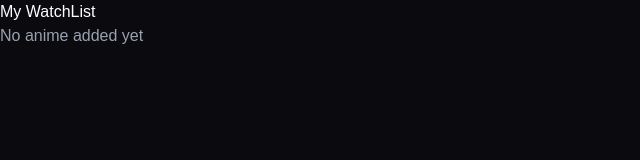
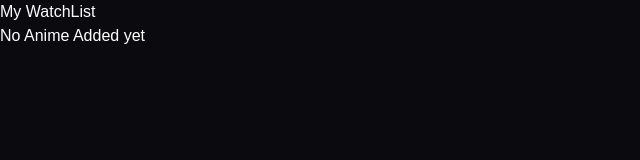
Before and after one commit to Pritam26dev/AniSpace, a Next.js app in the folder anispace/: page /watchlist in a window 1280 px wide. Shown: the top 160 px of the page, without its empty margins (0-640 px from the left). Built offline with nearby package versions, Linux system fonts and the light colour scheme.

Commit message:
watchlist page

```diff
--- a/anispace/src/app/watchlist/page.jsx
+++ b/anispace/src/app/watchlist/page.jsx
@@ -3,21 +3,38 @@ import {useEffect,useState} from "react";
 
 export default function WatchlistPage(){
     const [watchlist,setWatchlist]=useState([]);
+    console.log(watchlist);
 
-    useEffect(()=>{
-        const savedWatchlist=localStorage.getItem("watchlist");
+    useEffect(() => {
+  const savedWatchlist = localStorage.getItem("watchlist");
 
-        if(savedWatchlist){
-            setWatchlist(
-                JSON.parse(savedWatchlist)
-            )
-        }
-    })
+  if (savedWatchlist) {
+    setWatchlist(JSON.parse(savedWatchlist));
+  }
+}, []);
     return(
         <main>
             <h1>My WatchList</h1>
 
-            <p className="text-gray-400 mt-4"> No anime added yet</p>
+            <div className="grid grid-cols-2 md:grid-cols-4 gap-6 mt-6">
+                {watchlist.length === 0?(
+                <p>
+                    No Anime Added yet
+                </p>
+            ):(
+                watchlist.map((anime)=>(
+                    <div key={anime.id}
+                    className="bg-[#14141c] rounded-xl overflow-hidden">
+                        <div className="p-4">
+                            <h2 className="font-semibold">
+                                {anime.title}
+                            </h2>
+                        </div>
+                    </div>
+                ))
+
+            )}
+            </div>
         </main>
     )
 }
```
